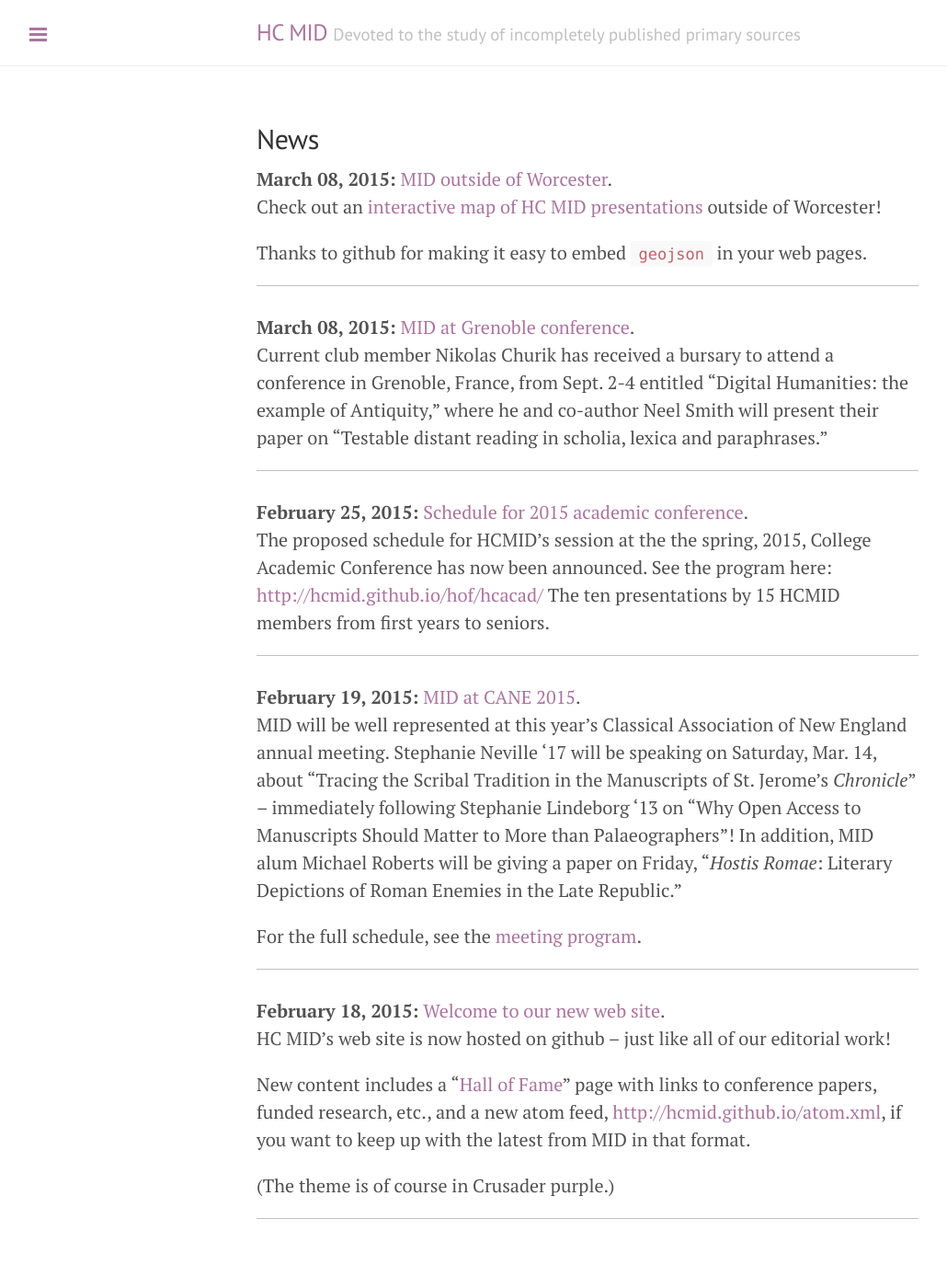
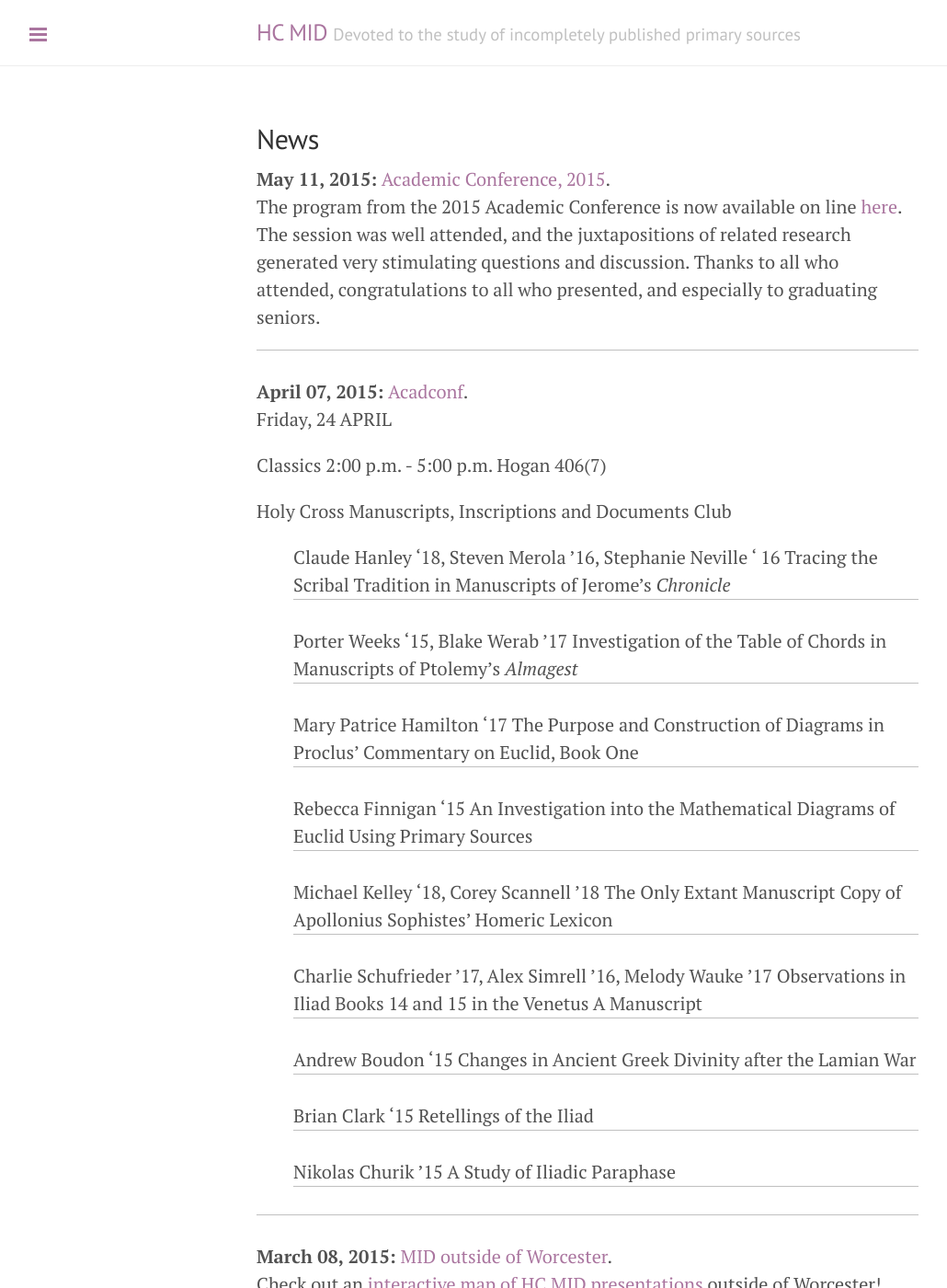
Before and after one commit to HCMID/HCMID.github.io, a Jekyll site: the page built from news/index.md, in a window 1280 px wide and 1400 px high. Shown: the whole window at 92% size, without its empty margins (1-1031 px from the left). Built offline with Jekyll 4.4.1, drawn with Linux system fonts in a browser that asks for light colours.

Commit message:
Add link to Acad.Conf. program

```diff
--- /dev/null
+++ b/_posts/2015-04-07-acadconf.md
@@ -0,0 +1,23 @@
+
+
+Friday, 24 APRIL
+
+
+
+
+
+Classics
+2:00 p.m. -  5:00 p.m.			Hogan  406(7)
+
+
+Holy Cross Manuscripts, Inscriptions and Documents Club
+
+- Claude Hanley '18, Steven Merola ’16, Stephanie Neville ‘ 16 Tracing the Scribal Tradition in Manuscripts of Jerome’s  *Chronicle*
+- Porter Weeks '15, Blake Werab ’17 Investigation of the Table of Chords in Manuscripts of Ptolemy's *Almagest*
+- Mary Patrice Hamilton '17 The Purpose and Construction of Diagrams in Proclus' Commentary on Euclid, Book One
+-  Rebecca Finnigan '15 An Investigation into the Mathematical Diagrams of Euclid Using Primary Sources
+-  Michael Kelley '18, Corey Scannell ’18 The Only Extant Manuscript Copy of Apollonius Sophistes’ Homeric Lexicon
+-  Charlie Schufrieder ’17, Alex Simrell ’16, Melody Wauke ’17 Observations in Iliad Books 14 and 15 in the Venetus A Manuscript
+-  Andrew Boudon '15 Changes in Ancient Greek Divinity after the Lamian War
+-  Brian Clark '15 Retellings of the Iliad
+-  Nikolas Churik ’15 A Study of Iliadic Paraphase
--- /dev/null
+++ b/_posts/2015-05-11-acadconf.md
@@ -0,0 +1,6 @@
+---
+layout: posts
+title: "Academic Conference, 2015"
+---
+
+The program from the 2015 Academic Conference is now available on line [here](http://news.holycross.edu/wp-content/uploads/2015/04/ACProgram2015.pdf).  The session was well attended, and the juxtapositions of related research generated very stimulating questions and discussion.  Thanks to all who attended, congratulations to all who presented, and especially to graduating seniors.
```
Also changed, not shown: hof/hcacad.md (+1 -1 lines).
